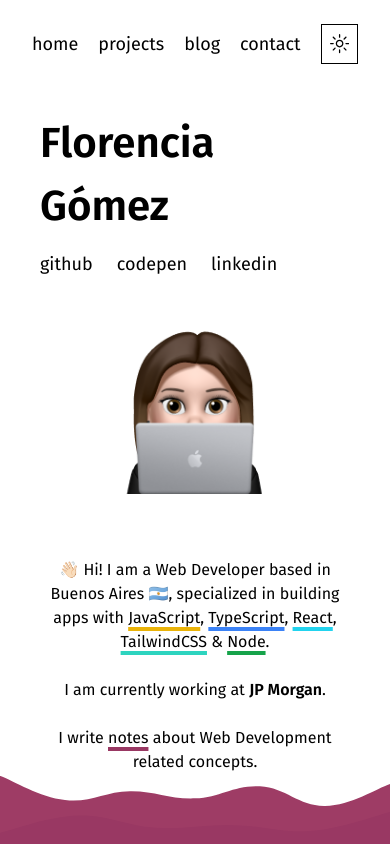
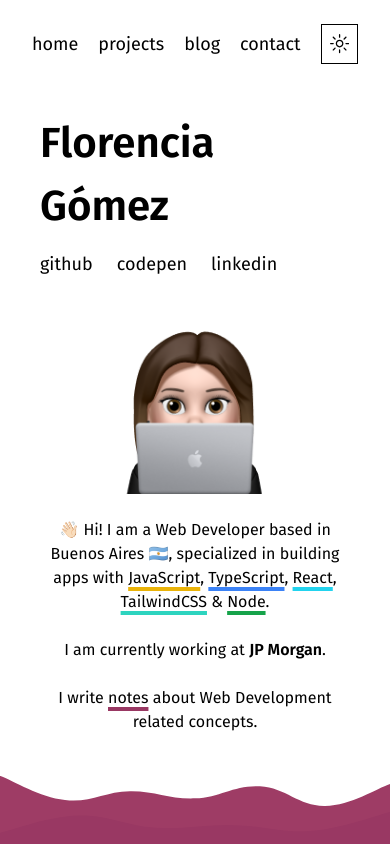
Before and after one commit to florxgomez/personal-website, a Next.js app: page / in a window 390 px wide. Built offline with nearby package versions, Linux system fonts and the light colour scheme.

Commit message:
fix space for iphone pro

```diff
--- a/src/app/page.tsx
+++ b/src/app/page.tsx
@@ -15,7 +15,7 @@ export default function Home() {
           height={200}
         />
         <div className={"text-center sm:text-left sm:ml-10"}>
-          <p className="sm:text-xl mt-16 text-md">
+          <p className="sm:text-xl sm:mt-16 mt-6 text-md">
             👋🏻 Hi! I am a Web Developer based in Buenos Aires 🇦🇷, specialized in
             building apps with{" "}
             <span
```
